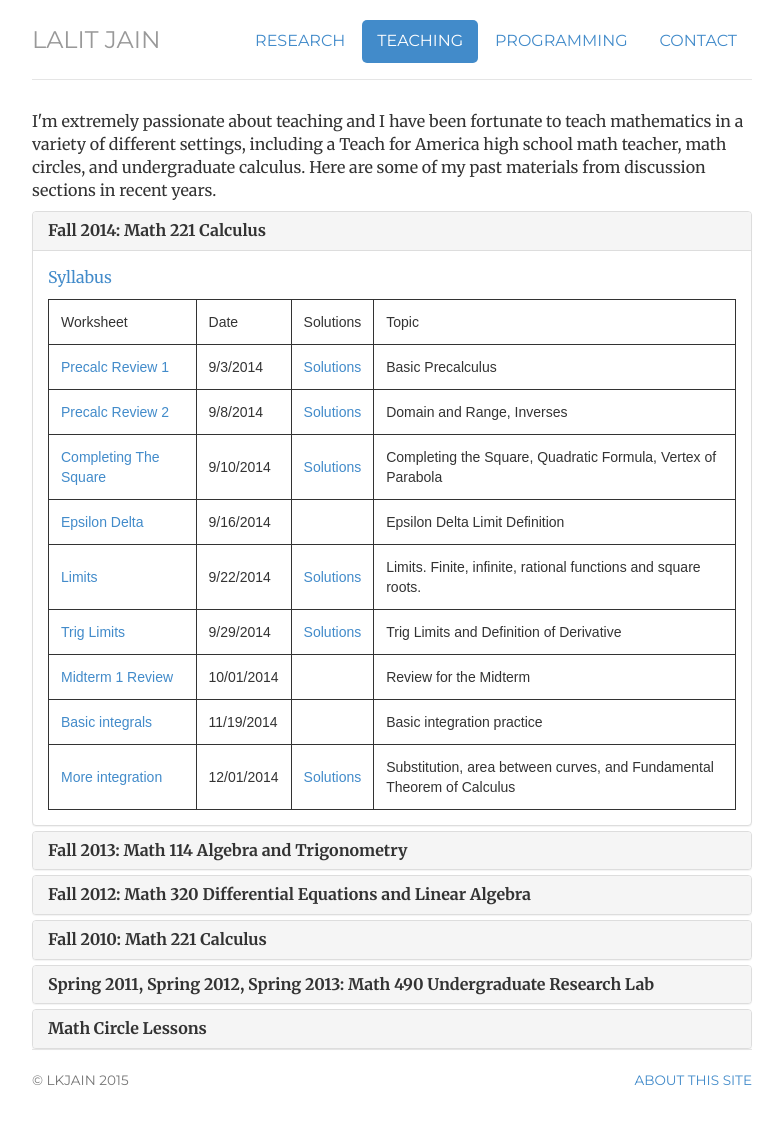
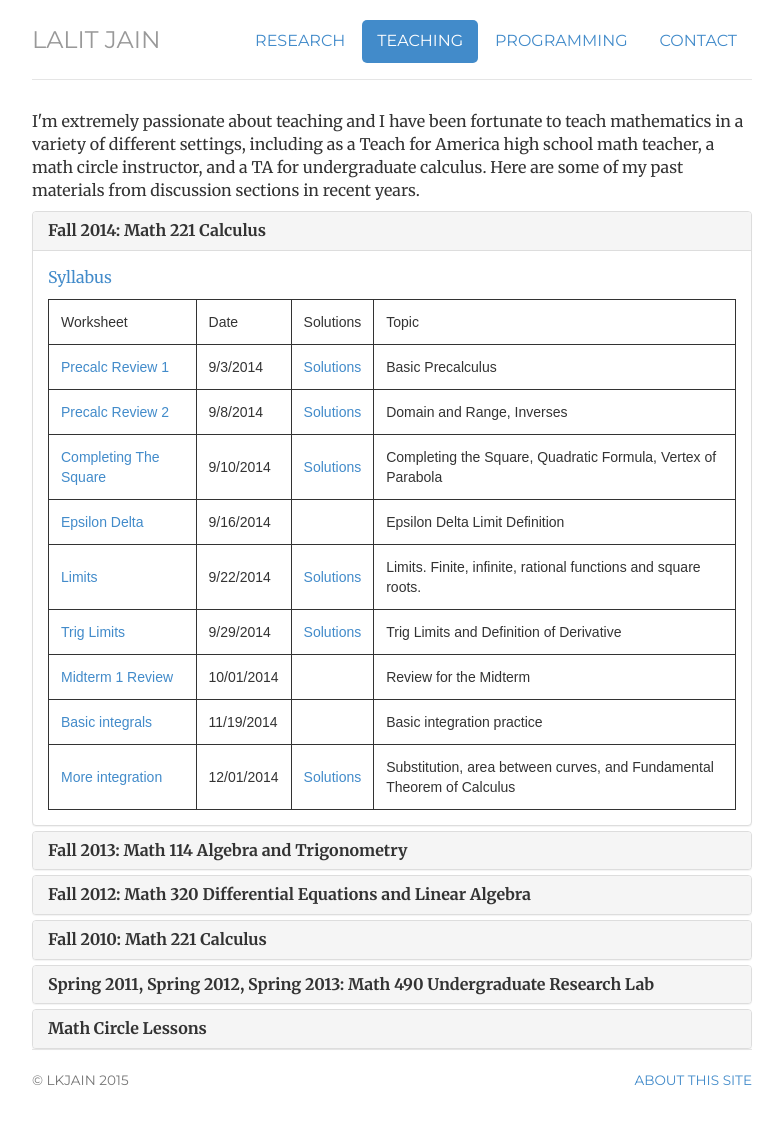
Before and after one commit to lalitkumarj/lalitkumarj.github.io, a Jekyll site: the page built from teaching/index.html, in a window 1280 px wide. Shown: the whole page, without its empty margins (248-1031 px from the left). Built offline with Jekyll 4.4.1, drawn with Linux system fonts in a browser that asks for light colours.

Commit message:
Grammar fixes to teaching page.

```diff
--- a/teaching/index.html
+++ b/teaching/index.html
@@ -6,7 +6,7 @@ description: Lalit Jain's Teaching
 ---
 <p>
 I'm extremely passionate about teaching and I have been fortunate to teach mathematics in a variety of different settings,
-including a Teach for America high school math teacher, math circles, and undergraduate calculus.
+including as a Teach for America high school math teacher, a math circle instructor, and a TA for undergraduate calculus.
 
 Here are some of my past materials from discussion sections in recent years.
 </p>
```
